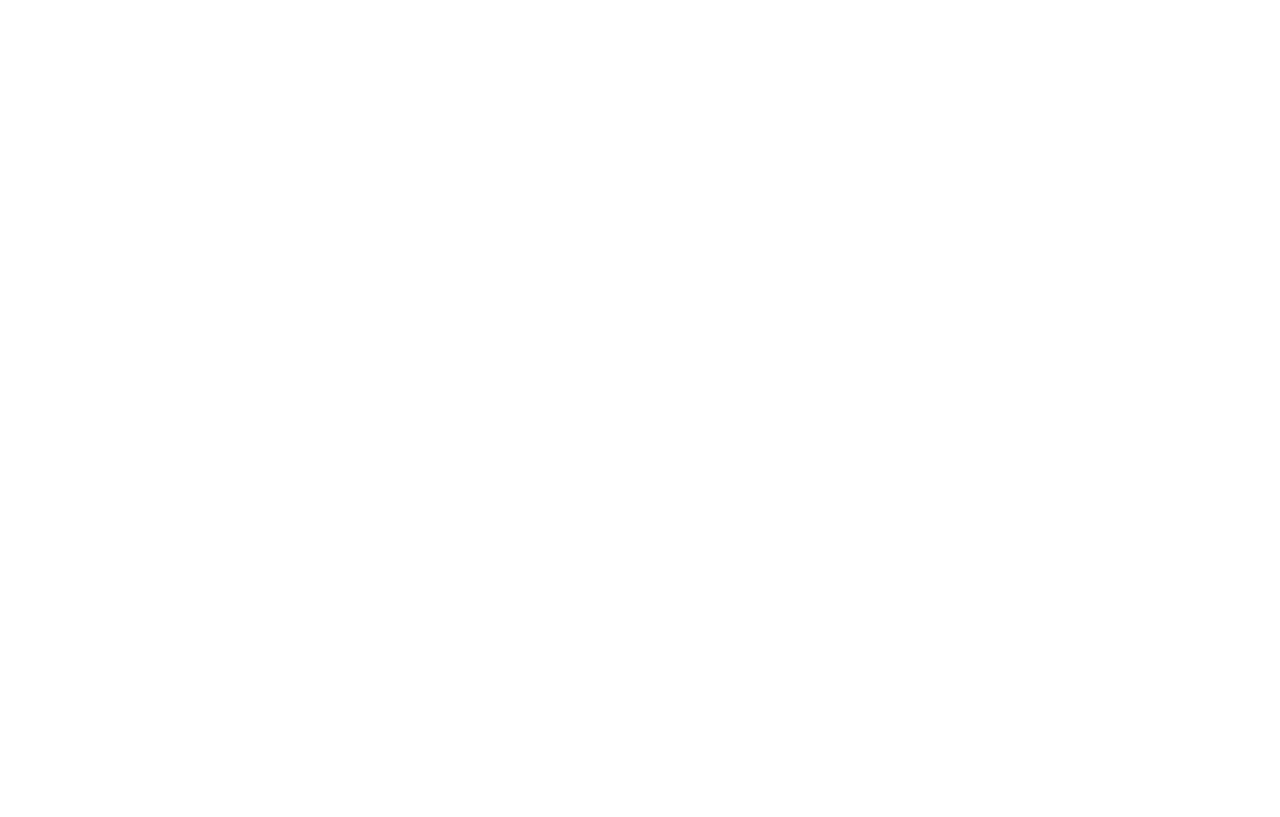
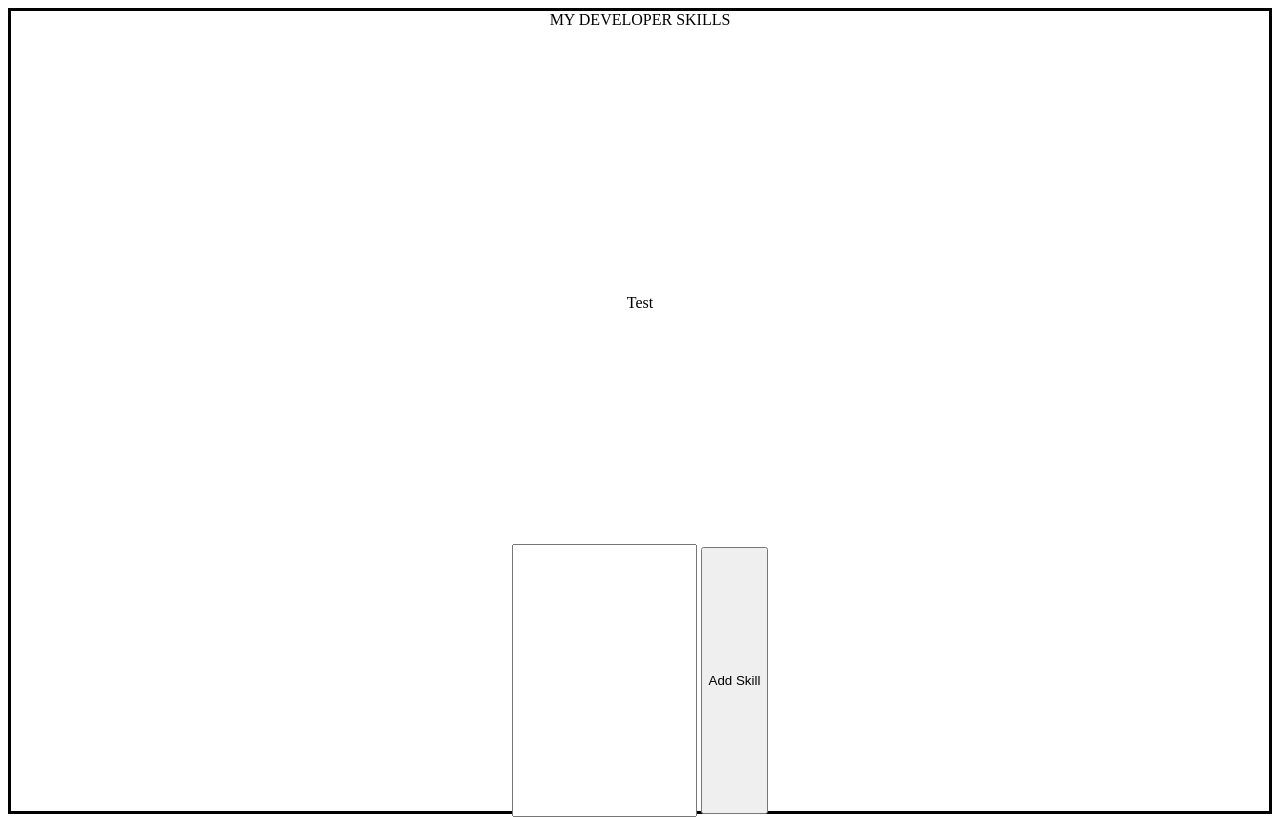
Before and after one commit to AndrewGalicia/devskills, a plain HTML site: page index.html in a window 1280 px wide. Drawn offline with nearby package versions, Linux system fonts and the light colour scheme.

Commit message:
started adding frames

```diff
--- a/css/main.css
+++ b/css/main.css
@@ -0,0 +1,24 @@
+* {
+    height: 100%;
+    width: auto;
+}
+
+body {
+    height: 100%;
+    display: flex;
+    align-items: center;
+    flex-direction: column;
+    justify-content: center;
+    border: solid
+}
+
+header {
+    display: flex;
+    flex-direction: ;
+
+}
+#language {
+
+#add-skill {
+
+}
--- a/index.html
+++ b/index.html
@@ -10,8 +10,17 @@
     <link href="https://fonts.googleapis.com/css2?family=Open+Sans:wght@300&display=swap" rel="stylesheet">
     <script src="https://code.jquery.com/jquery-3.6.1.min.js" integrity="sha256-o88AwQnZB+VDvE9tvIXrMQaPlFFSUTR+nldQm1LuPXQ=" crossorigin="anonymous"></script>
     <script src="main/java.js"></script>
+    <link rel="stylesheet" href="css/main.css">
 </head>
 <body>
 
+    <header>MY DEVELOPER SKILLS</header>
+    <div id="language">
+        <p>Test</p>
+    </div>
+    <div id="add-skill">
+        <input type="text">
+        <button>Add Skill</button>
+    </div>
 </body>
 </html>
```
